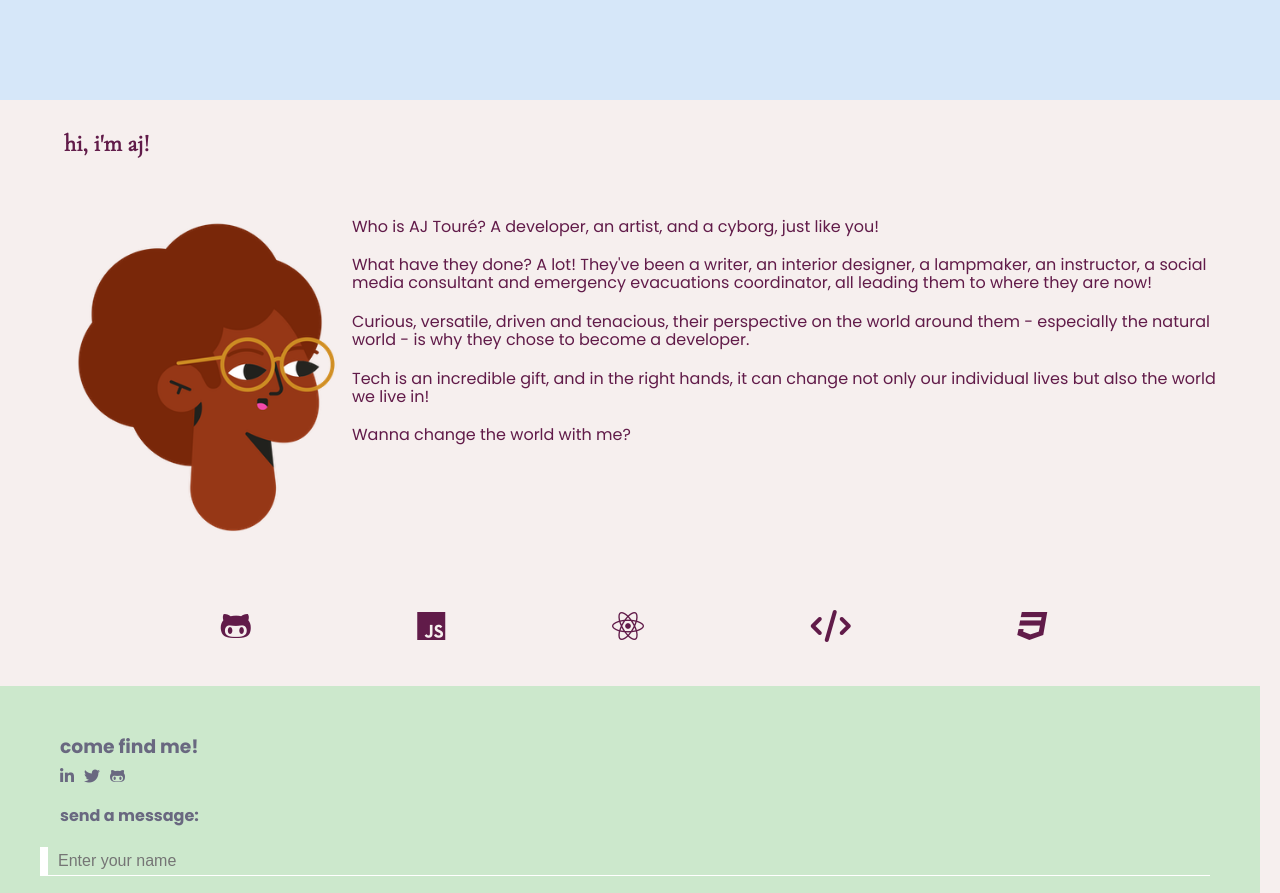
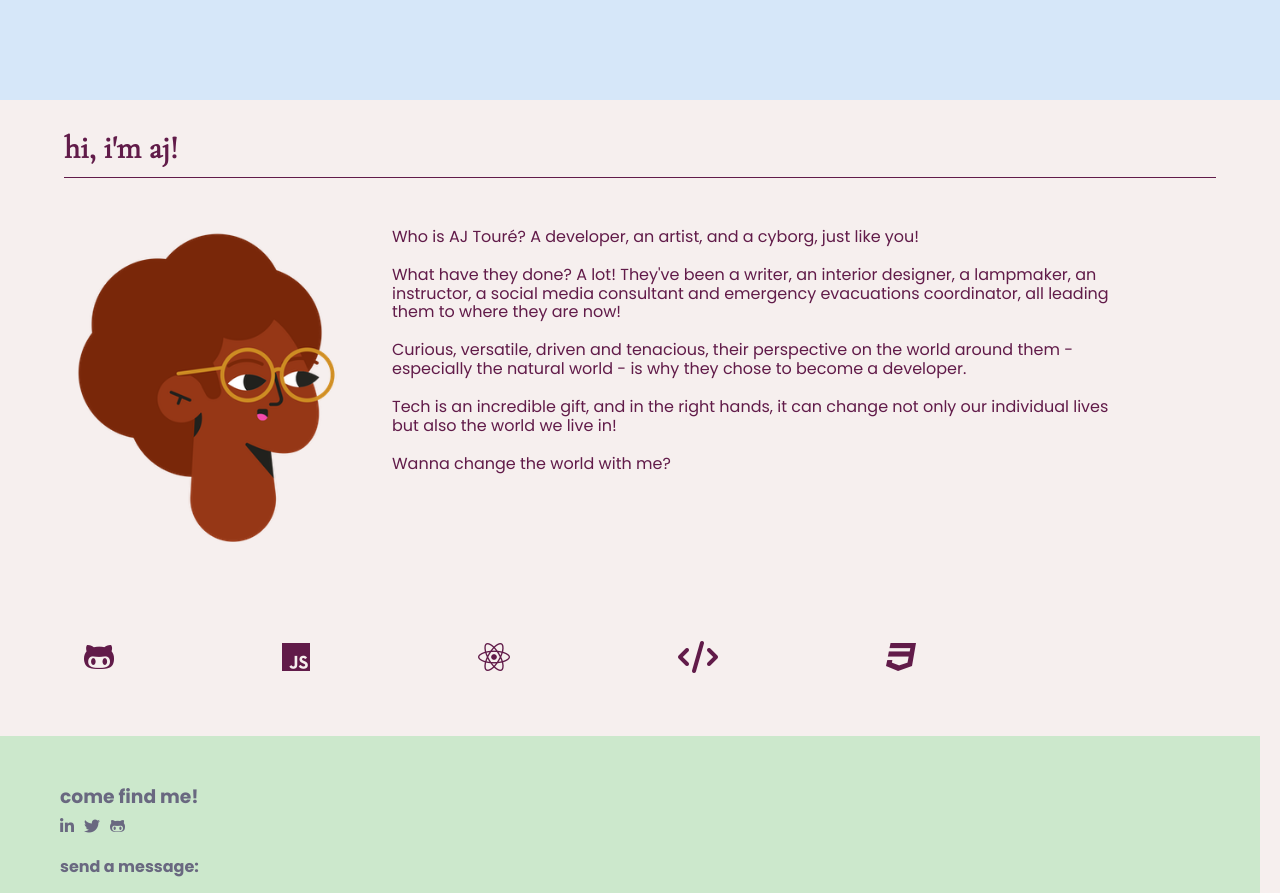
Before and after one commit to ajtoure/ajtoure-portfolio, a plain HTML site: page index.html in a window 1280 px wide. Shown: the part 3100-3993 px from the top of the page. Drawn offline with nearby package versions, Linux system fonts and the light colour scheme.

Commit message:
further fixes to about

```diff
--- a/index.html
+++ b/index.html
@@ -192,6 +192,7 @@
           </p>
           <p>Wanna change the world with me?</p>
           </div>
+          <div class="skillBox">
             <ul class="skills">
               <li><i class="fab fa-github-alt"></i></li>
               <li><i class="fab fa-js"></i></li>
@@ -199,6 +200,8 @@
               <li><i class="fas fa-code"></i></li>
               <li><i class="fab fa-css3"></i></li>
             </ul>
+          </div>
+
         </div>
       </div>
 
--- a/styles.css
+++ b/styles.css
@@ -288,6 +288,8 @@ h1 {
 
 .about h2 {
     font-family: 'Cormorant Garamond', serif;
+    font-size: 2rem;
+    border-bottom: 1px solid #611b49;
 }
 
 .aboutText p {
@@ -475,19 +477,28 @@ footer p {
     }
 
     .aboutText {
-        padding: 40px 0;
-        width: 75%;
+        padding: 40px;
+        width: calc(75% - 40px);
+    }
+    .skillBox {
+        width: 100%;
     }
 
     .skills {
         text-decoration: none;
         list-style-type: none;
         display: flex;
-        justify-content: space-evenly;
+        justify-content: space-between;
         color: #611b49;
-        padding: 40px;
+        padding: 40px 0;
+        padding-left: 25%;
         font-size: 2rem;
-        width: 100%;
+        width: 75%;
+        flex-basis: end;
+    }
+
+    .skills li {
+        padding: 20px;
     }
 
     .contact {
```
Lines whose indentation alone changed are shown as unchanged.
